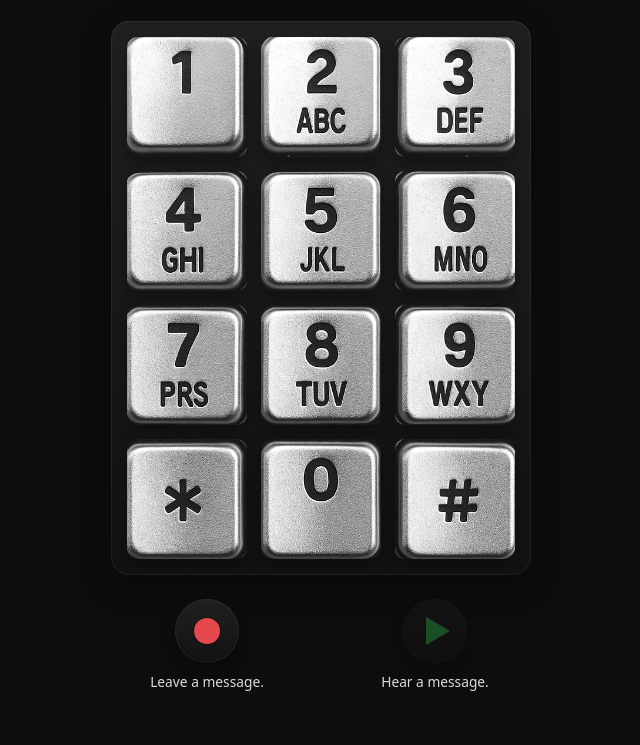
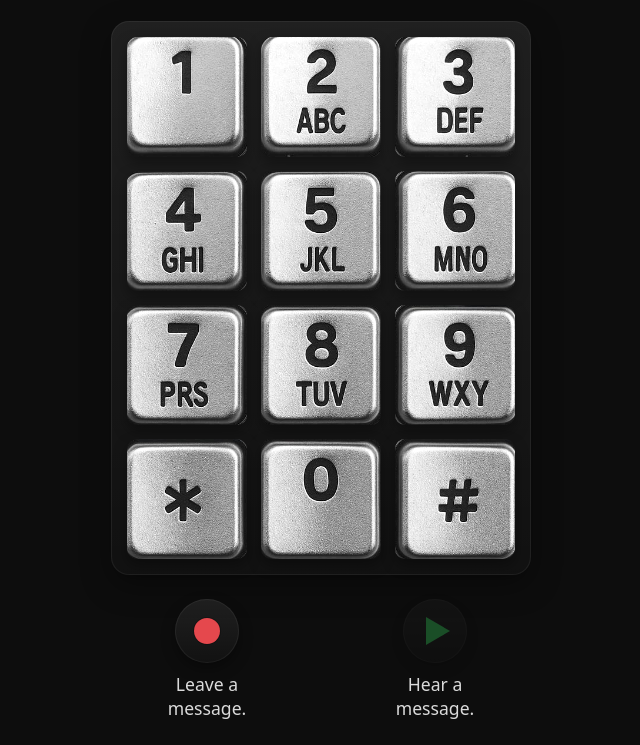
Before and after one commit to racheestew/grief-is-calling, a plain HTML site: page index.html in a window 1280 px wide. Shown: the part 127-872 px from the top of the page, without its empty margins (319-959 px from the left). Before the commit the page ends 843 px from the top, so only its background shows below. Drawn offline with Linux system fonts and the light colour scheme; no server answers.

Commit message:
Update style.css

```diff
--- a/style.css
+++ b/style.css
@@ -138,7 +138,7 @@ body {
 .voice-label {
   text-align: center;
   color: var(--fg);
-  font-size: 0.86rem;
+  font-size: 1.1rem;
   font-weight: 500;
   max-width: 135px;
   line-height: 1.35;
```
